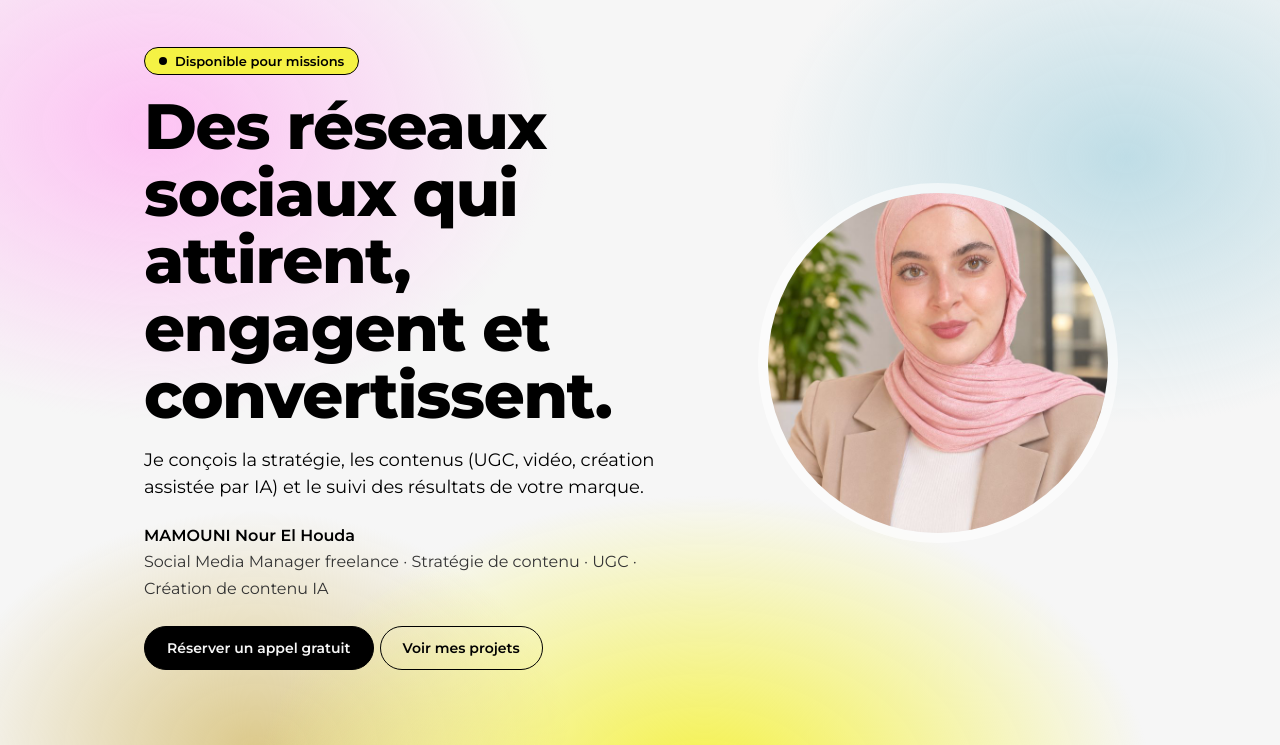
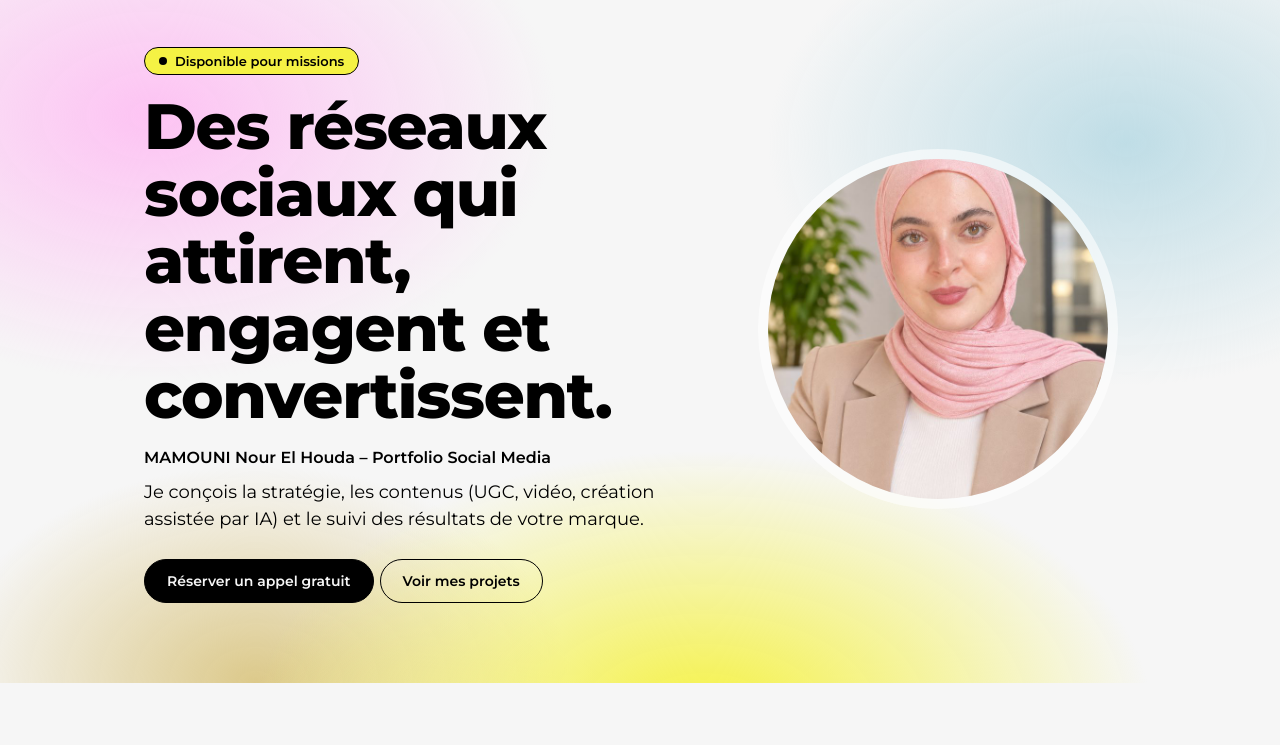
Before and after one commit to nhmamouni-sudo/digitalwithnour, a plain HTML site: page index.html in a window 1280 px wide. Shown: the part 55-800 px from the top of the page. Drawn offline with Linux system fonts and the light colour scheme.

Commit message:
Hero: name + "Portfolio Social Media" above the intro, remove role line
Co-Authored-By: Claude Sonnet 5.5 <noreply@anthropic.com>

```diff
--- a/index.html
+++ b/index.html
@@ -21,7 +21,7 @@ h3{font:600 15px/1.4 Montserrat,system-ui,sans-serif;margin:0 0 8px}
 .hgrid{display:grid;grid-template-columns:1.4fr 1fr;gap:40px;align-items:center}
 h1{font:800 clamp(34px,6vw,64px)/1.05 Montserrat,system-ui,sans-serif;letter-spacing:-.02em;margin:18px 0 0}
 .script{font:400 1.3em 'Reenie Beanie',cursive;letter-spacing:0}
-.name{font-weight:600;margin:22px 0 0}.role{margin:0 0 24px;color:var(--mute)}
+.name{font-weight:600;margin:16px 0 0}.role{margin:0 0 24px;color:var(--mute)}
 .avail{display:inline-flex;gap:8px;align-items:center;margin:0;background:var(--yel);border:1.5px solid #000;border-radius:99px;padding:5px 14px;font:600 13px Montserrat,system-ui,sans-serif}
 .avail i{width:8px;height:8px;border-radius:50%;background:#000}
 .ph{width:min(100%,340px);aspect-ratio:1;border-radius:50%;object-fit:cover;justify-self:center;box-shadow:0 0 0 10px #ffffff99}
@@ -47,7 +47,7 @@ ul{list-style:none;padding:0;margin:0 0 24px}li{padding:9px 0;border-top:1px sol
 @media(max-width:760px){.pics{grid-template-columns:repeat(2,1fr)}}
 .soon{background:var(--mesh);color:#000;border-radius:24px;padding:64px 24px;text-align:center;margin-top:12px}.soon h3{font:800 28px Montserrat,system-ui,sans-serif}.soon p{max-width:46ch;margin:0 auto 20px}.soon .btn{--ink:#000;--bg:#F6F6F6}
 .toolt{margin:36px 0 12px}.tools2{display:flex;flex-wrap:wrap;gap:12px;margin:0}.tl{border:0;padding:0;display:flex;flex-direction:column;align-items:center;gap:6px;width:92px}.lg{background:#fff;border-radius:16px;height:64px;width:100%;display:flex;align-items:center;justify-content:center;padding:10px;box-shadow:0 0 0 1px #0001}.lg img{max-height:100%;max-width:100%;object-fit:contain}.lg b{font:600 12px Montserrat,system-ui,sans-serif;color:#000}.tn{font-size:12px;color:var(--mute)}
-[hidden]{display:none!important}.vp{font-size:18px;line-height:1.5;max-width:46ch;margin:18px 0 0;font-weight:500}
+[hidden]{display:none!important}.vp{font-size:18px;line-height:1.5;max-width:46ch;margin:8px 0 26px;font-weight:500}
 .statsb{padding:36px 0 0}.sts{display:grid;grid-template-columns:repeat(3,1fr);gap:24px;margin:0}.sts li{border-top:2px solid var(--ink);padding:14px 0 0;font-size:14px;color:var(--mute)}.sts strong{display:block;font:800 clamp(28px,5vw,44px)/1.1 Montserrat,system-ui,sans-serif;color:var(--ink)}
 .proc{list-style:none;counter-reset:s;display:grid;grid-template-columns:repeat(auto-fit,minmax(210px,1fr));gap:0 28px;margin:0 0 28px;padding:0}.proc li{counter-increment:s;border-top:1px solid var(--line);padding:14px 0;font-size:14px;color:var(--mute)}.proc li::before{content:counter(s) ".";font-weight:800;color:var(--ink);margin-right:6px}.proc b{color:var(--ink)}
 .roles{font-size:12px;color:var(--mute);margin:14px 0 0!important;max-width:55ch}.roles b{color:var(--ink)}
@@ -63,7 +63,7 @@ footer{padding:28px 24px;font-size:13px;color:var(--mute);border-top:1px solid v
 <main>
 <section id="home" class="hero"><div class="wrap hgrid"><div><p class="avail"><i></i><span data-t="avail">Disponible pour missions</span></p>
 <h1 data-t="h1">Des réseaux sociaux qui attirent, engagent et convertissent.</h1>
-<p class="vp" data-t="vp">Je conçois la stratégie, les contenus (UGC, vidéo, création assistée par IA) et le suivi des résultats de votre marque.</p><p class="name">MAMOUNI Nour El Houda</p><p class="role" data-t="role">Social Media Manager freelance · Stratégie de contenu · UGC · Création de contenu IA</p>
+<p class="name">MAMOUNI Nour El Houda – Portfolio Social Media</p><p class="vp" data-t="vp">Je conçois la stratégie, les contenus (UGC, vidéo, création assistée par IA) et le suivi des résultats de votre marque.</p>
 <a class="btn fill" href="https://calendly.com/nh-mamouni/30min" target="_blank" rel="noopener" data-t="cal">Réserver un appel gratuit</a><a class="btn" href="#work" data-t="c1">Voir mes projets</a></div>
 <img class="ph" fetchpriority="high" decoding="async" src="images/ui/hero.jpg" alt="Nour El Houda Mamouni, Social Media Manager freelance"></div></section>
 <section id="about"><div class="wrap"><h2 data-t="aboutT">À propos</h2><div class="ag2"><div class="bio" id="bio"><p>Je fais partie de cette génération qui a grandi avec Internet, et qui y a trouvé bien plus qu’un passe-temps : une voix.</p><p>À 14 ans, pendant que d’autres découvraient les réseaux, je testais déjà ce qui engage, ce qui émeut, ce qui crée du lien. C’est là que j’ai compris la puissance du digital : il ne s’agit pas seulement de publier, mais de connecter.</p><p>Au fil des années, j’ai construit une solide expérience au sein d’agences reconnues en Algérie, où j’ai appris à jongler entre stratégie, créativité et performance.</p><p>Mon approche ? Une vision humaine du digital, des stratégies ancrées dans la réalité des gens, pas dans les algorithmes. Et une conviction : le contenu n’est rien sans une intention claire derrière.</p></div><div><h3 data-t="edu">Formation</h3><ul id="eduL"><li>Master II Communication et Relations Publiques<small>Université d’Alger 2</small></li><li>Master professionnel Marketing et Pratiques Commerciales<small>Chambre Algérienne de Commerce</small></li></ul><h3 data-t="exp">Expérience</h3><ul id="expL"><li>Cheffe de projet digital<small>Amachal Agency, 8 mois</small></li><li>Digital Manager<small>Pi Relations Agency, 2 ans</small></li><li>Community Manager<small>Media Algeria Agency, 1 an</small></li></ul></div></div>
```
